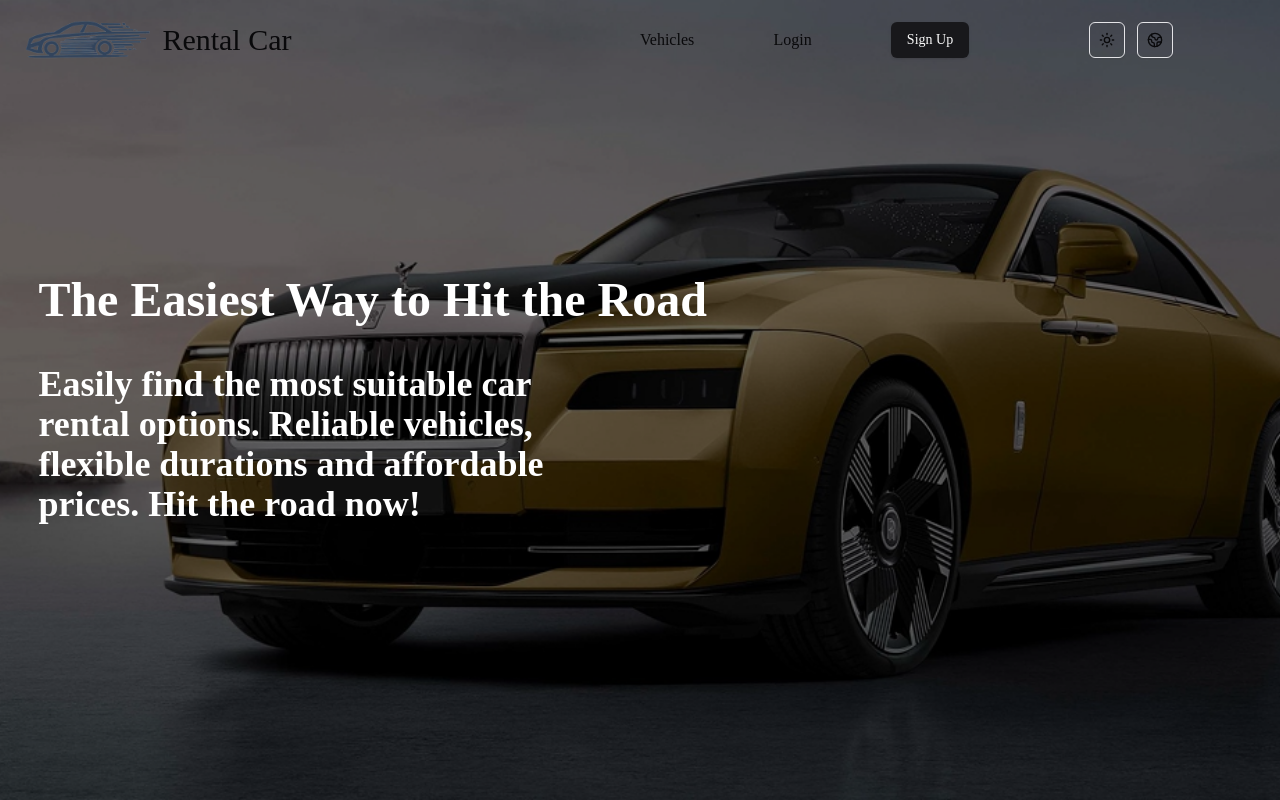
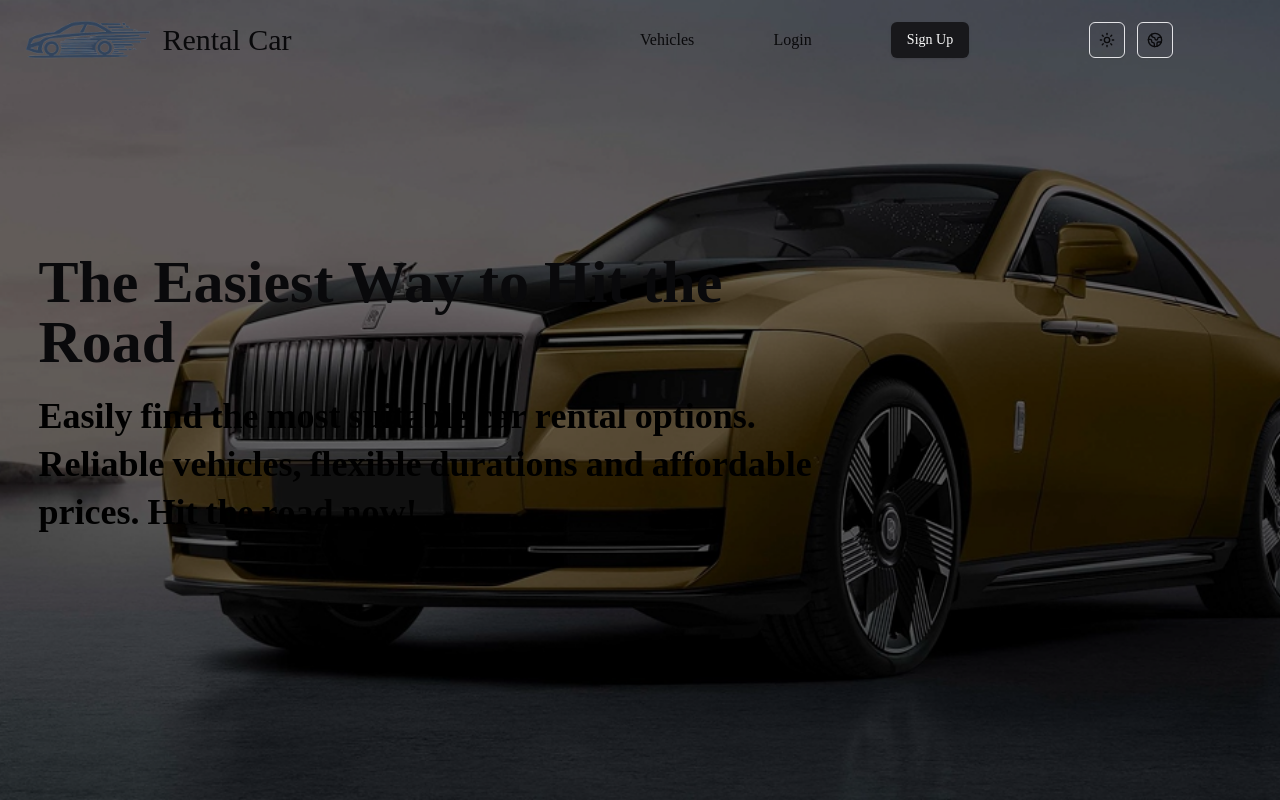
Before and after one commit to eneshacihuseyin/rental-car-app, a React (Vite) app: page / in a window 1280 px wide. Built offline with nearby package versions, Linux system fonts and the light colour scheme; a web font is replaced by a local one.

Commit message:
Added Typewriting Animation to Hero Section

```diff
--- a/package.json
+++ b/package.json
@@ -17,6 +17,7 @@
     "i18next": "^24.2.3",
     "i18next-browser-languagedetector": "^8.0.4",
     "lucide-react": "^0.479.0",
+    "motion": "^12.5.0",
     "react": "^18.3.1",
     "react-dom": "^18.3.1",
     "react-i18next": "^15.4.1",
--- a/src/components/language-toggle.jsx
+++ b/src/components/ui/language-toggle.jsx
@@ -1,12 +1,12 @@
 import { LuEarth } from 'react-icons/lu';
-import { Button } from '@/components/ui/button';
+import { Button } from '@/components/ui/button.jsx';
 import {
   DropdownMenu,
   DropdownMenuContent,
   DropdownMenuItem,
   DropdownMenuTrigger,
-} from '@/components/ui/dropdown-menu';
-import { useLanguage } from '@/components/language-provider.jsx';
+} from '@/components/ui/dropdown-menu.jsx';
+import { useLanguage } from '@/components/ui/language-provider.jsx';
 import { useTranslation } from 'react-i18next';
 
 export default function LanguageToggle() {
--- a/src/components/theme-toggle.jsx
+++ b/src/components/ui/theme-toggle.jsx
@@ -1,11 +1,11 @@
-import { Button } from '@/components/ui/button';
+import { Button } from '@/components/ui/button.jsx';
 import {
   DropdownMenu,
   DropdownMenuContent,
   DropdownMenuItem,
   DropdownMenuTrigger,
-} from '@/components/ui/dropdown-menu';
-import { useTheme } from '@/components/theme-provider';
+} from '@/components/ui/dropdown-menu.jsx';
+import { useTheme } from '@/components/ui/theme-provider.jsx';
 import { LuMoon, LuSun } from 'react-icons/lu';
 
 export default function ThemeToggle() {
--- /dev/null
+++ b/src/components/ui/typewriter-effect.jsx
@@ -0,0 +1,153 @@
+'use client';
+
+import { cn } from '@/lib/utils';
+import { motion, stagger, useAnimate, useInView } from 'motion/react';
+import { useEffect } from 'react';
+
+export const TypewriterEffect = ({ words, className, cursorClassName }) => {
+  // split text inside of words into array of characters
+  const wordsArray = words.map((word) => {
+    return {
+      ...word,
+      text: word.text.split(''),
+    };
+  });
+  const [scope, animate] = useAnimate();
+  const isInView = useInView(scope);
+  useEffect(() => {
+    if (isInView) {
+      animate(
+        'span',
+        {
+          display: 'inline-block',
+          opacity: 1,
+          width: 'fit-content',
+        },
+        {
+          duration: 1,
+          delay: stagger(0.02),
+          ease: 'easeInOut',
+        }
+      );
+    }
+  }, [isInView]);
+
+  const renderWords = () => {
+    return (
+      <motion.div ref={scope} className="h-[20vh]">
+        {wordsArray.map((word, idx) => {
+          return (
+            <div key={`word-${idx}`} className="inline-block text-4xl font-[600] mr-[8px]">
+              {word.text.map((char, index) => (
+                <motion.span
+                  initial={{}}
+                  key={`char-${index}`}
+                  className={cn(`dark:text-white text-black opacity-0 hidden`, word.className)}
+                >
+                  {char}
+                </motion.span>
+              ))}
+            </div>
+          );
+        })}
+      </motion.div>
+    );
+  };
+  return (
+    <div
+      className={cn('text-base sm:text-xl md:text-3xl lg:text-5xl font-bold text-start', className)}
+    >
+      {renderWords()}
+      <motion.span
+        initial={{
+          opacity: 0,
+        }}
+        animate={{
+          opacity: 1,
+        }}
+        transition={{
+          duration: 0.8,
+          repeat: Infinity,
+          repeatType: 'reverse',
+        }}
+        className={cn(
+          'inline-block rounded-sm w-[4px] h-4 md:h-6 lg:h-10 bg-blue-500',
+          cursorClassName
+        )}
+      ></motion.span>
+    </div>
+  );
+};
+
+export const TypewriterEffectSmooth = ({ words, className, cursorClassName }) => {
+  // split text inside of words into array of characters
+  const wordsArray = words.map((word) => {
+    return {
+      ...word,
+      text: word.text.split(''),
+    };
+  });
+  const renderWords = () => {
+    return (
+      <div>
+        {wordsArray.map((word, idx) => {
+          return (
+            <div key={`word-${idx}`} className="inline-block">
+              {word.text.map((char, index) => (
+                <span
+                  key={`char-${index}`}
+                  className={cn(`dark:text-white text-black `, word.className)}
+                >
+                  {char}
+                </span>
+              ))}
+            </div>
+          );
+        })}
+      </div>
+    );
+  };
+
+  return (
+    <div className={cn('flex space-x-1 my-6', className)}>
+      <motion.div
+        className="overflow-hidden pb-2"
+        initial={{
+          width: '0%',
+        }}
+        whileInView={{
+          width: 'fit-content',
+        }}
+        transition={{
+          duration: 2,
+          ease: 'linear',
+          delay: 1,
+        }}
+      >
+        <div
+          className="text-xs sm:text-base md:text-xl lg:text:3xl xl:text-5xl font-bold flex"
+          style={{
+            whiteSpace: 'nowrap',
+          }}
+        >
+          {renderWords()}{' '}
+        </div>{' '}
+      </motion.div>
+      <motion.span
+        initial={{
+          opacity: 0,
+        }}
+        animate={{
+          opacity: 1,
+        }}
+        transition={{
+          duration: 0.8,
+
+          repeat: Infinity,
+          repeatType: 'reverse',
+        }}
+        className={cn('block rounded-sm w-[4px]  h-4 sm:h-6 xl:h-12 bg-blue-500', cursorClassName)}
+      ></motion.span>
+    </div>
+  );
+};
--- a/src/layouts/hero.jsx
+++ b/src/layouts/hero.jsx
@@ -1,21 +1,31 @@
-import React from 'react';
+import React, { useEffect } from 'react';
 import { Link } from 'react-router';
 import { Button } from '@/components/ui/button.jsx';
-import ThemeToggle from '@/components/theme-toggle.jsx';
-import LanguageToggle from '@/components/language-toggle.jsx';
+import ThemeToggle from '@/components/ui/theme-toggle.jsx';
+import LanguageToggle from '@/components/ui/language-toggle.jsx';
 import { useTranslation } from 'react-i18next';
-import { useTheme } from '@/components/theme-provider.jsx';
+import { useTheme } from '@/components/ui/theme-provider.jsx';
+import { TypewriterEffect, TypewriterEffectSmooth } from '@/components/ui/typewriter-effect.jsx';
 
 function Hero() {
+  const textObject = [];
   const { t } = useTranslation();
   const { theme } = useTheme();
+  useEffect(() => {
+    const textArray = t('home.hero.text').split(' ');
+    textArray.map((word) => {
+      textObject.push({
+        text: `${word}`,
+      });
+    });
+  }, []);
   return (
     <div className=" select-none">
       <div className="header fixed top-0 left-0 flex justify-between px-[2vw] items-center right-0 h-[10vh]">
         <div className="left flex-[1]">
           <Link to="/" className="h-full w-fit flex gap-[1vw] items-center">
             <img
-              src={theme === 'dark' ? 'public/darkmodelogo.png' : 'public/lightmodelogo.png'}
+              src={theme === 'dark' ? '/darkmodelogo.png' : '/lightmodelogo.png'}
               alt=""
               className="h-[5vh]"
             />
@@ -42,10 +52,10 @@ function Hero() {
           </div>
         </div>
       </div>
-      <div className="hero w-[100vw] h-[100vh] p-0 m-0 bg-[url('public/hero.png')]  bg-center bg-cover flex flex-col gap-[5vh] justify-center items-start">
-        <div className="title text-5xl font-bold ml-[3vw] text-white">{t('home.hero.title')}</div>
-        <div className="w-[45vw] text-4xl font-[600] ml-[3vw] text-white">
-          {t('home.hero.text')}
+      <div className="hero w-[100vw] h-[100vh] p-0 m-0 bg-[url('/hero.png')]  bg-center bg-cover flex flex-col gap-[2vh] justify-center items-start">
+        <div className="w-[65vw] text-6xl font-bold ml-[3vw]">{t('home.hero.title')}</div>
+        <div className="w-[65vw] h-[20vh] text-4xl font-[600] ml-[3vw] text-white flex flex-col items-center justify-center ">
+          <TypewriterEffect cursorClassName="hidden" words={textObject} />
         </div>
       </div>
     </div>
--- a/src/i18n.js
+++ b/src/locales/i18n.js
@@ -2,8 +2,8 @@ import i18n from 'i18next';
 import { initReactI18next } from 'react-i18next';
 import LanguageDetector from 'i18next-browser-languagedetector';
 
-import en from './locales/en.json';
-import tr from './locales/tr.json';
+import en from './en.json';
+import tr from './tr.json';
 
 i18n
   .use(initReactI18next)
--- a/src/pages/App.jsx
+++ b/src/pages/App.jsx
@@ -1,9 +1,9 @@
 import '../styles/App.css';
 import { Route, Routes } from 'react-router';
 import Home from './Home.jsx';
-import { ThemeProvider } from '../components/theme-provider.jsx';
-import { LanguageProvider } from '../components/language-provider.jsx';
-import '../i18n.js';
+import { ThemeProvider } from '../components/ui/theme-provider.jsx';
+import { LanguageProvider } from '../components/ui/language-provider.jsx';
+import '../locales/i18n.js';
 function App() {
   return (
     <ThemeProvider defaultTheme="light" storageKey="theme">
--- a/src/pages/Home.jsx
+++ b/src/pages/Home.jsx
@@ -4,7 +4,7 @@ import Hero from '@/layouts/hero.jsx';
 function Home() {
   return (
     <div>
-      <Hero></Hero>
+      <Hero />
     </div>
   );
 }
```
Also changed, not shown: src/components/ui/language-provider.jsx (renamed from src/components/language-provider.jsx), src/components/ui/theme-provider.jsx (renamed from src/components/theme-provider.jsx), 1 other file (tests, documents, lock files or other folders).
